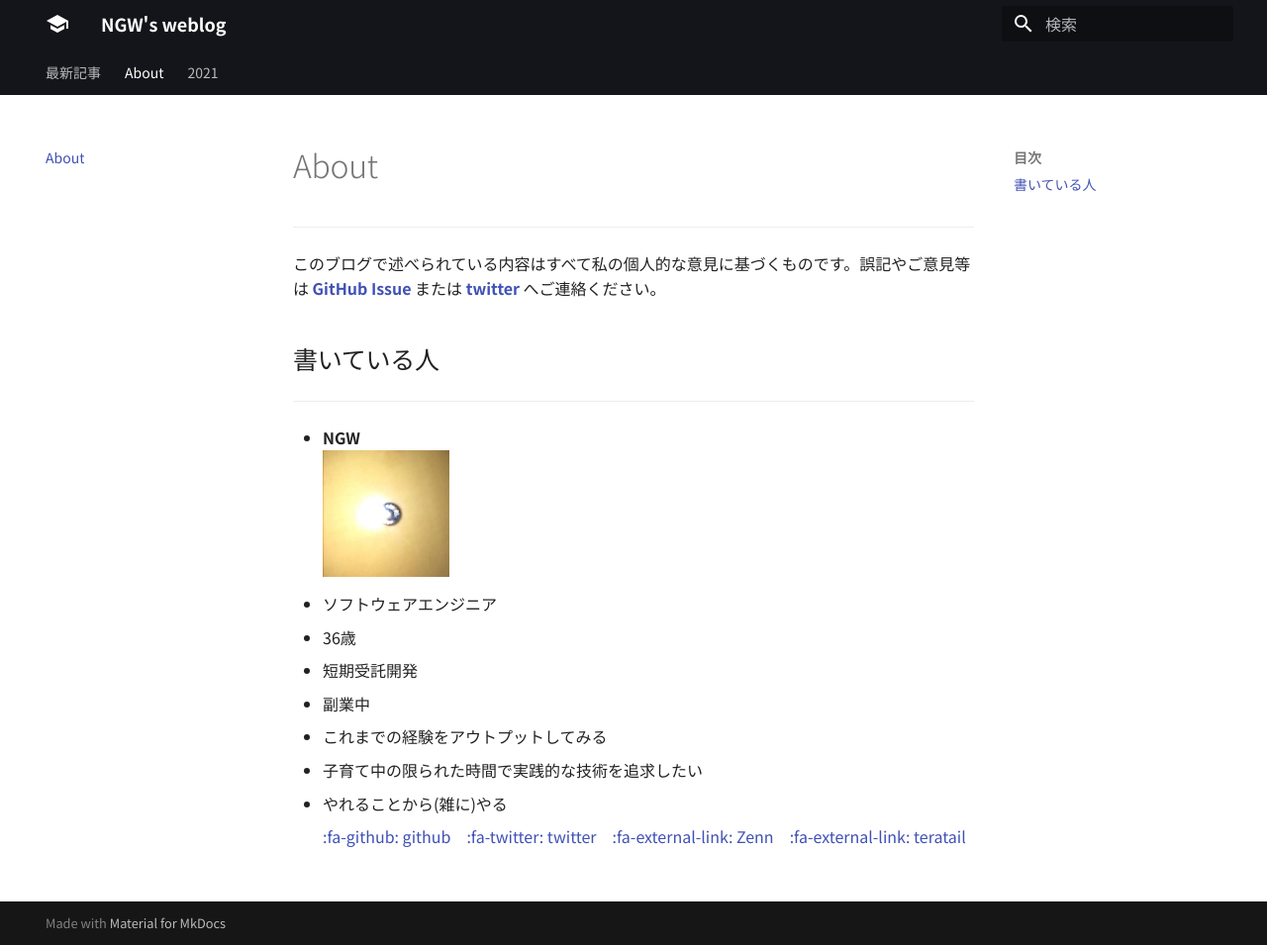
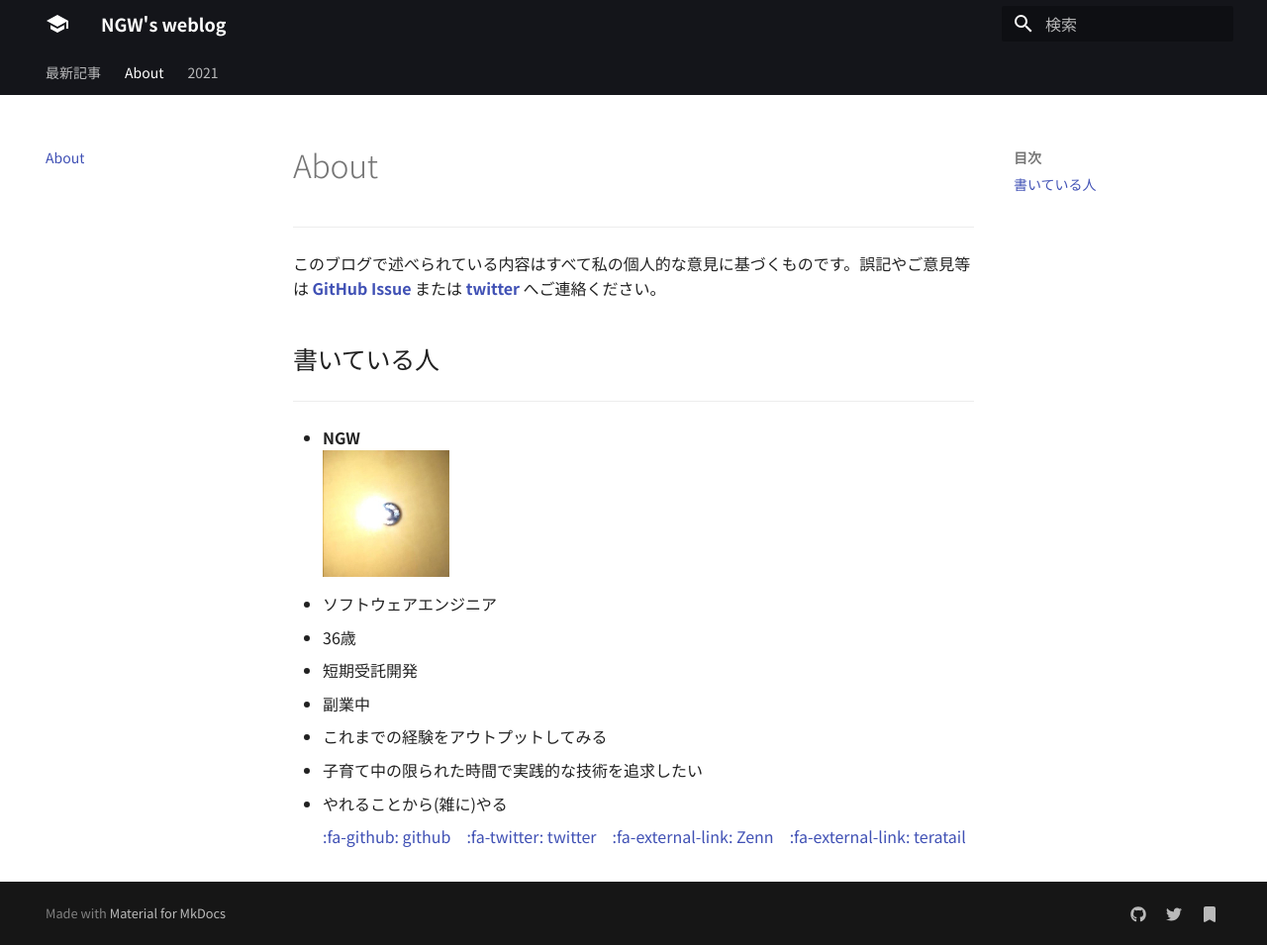
Before and after one commit to ngwork0301/mkdocs-blog, an MkDocs documentation site: the page built from blog/docs/about.md, in a window 1280 px wide and 955 px high. Shown: the whole window at 99% size. Built offline with MkDocs 1.6.1 and Material for MkDocs 9.7.7, drawn with Linux system fonts in a browser that asks for light colours; nearby versions of some CDN libraries; some web fonts are replaced.

Commit message:
fix #20 : Show icon link in footer.

```diff
--- a/blog/mkdocs.yml
+++ b/blog/mkdocs.yml
@@ -17,15 +17,6 @@ theme:
   icon:
     logo: material/school
     repo: fontawesome/brands/git-alt
-
-extra:
-  social:
-    - icon: fontawesome/brands/github-alt
-      link: https://github.com/ngwork0301
-    - icon: fontawesome/brands/twitter
-      link: https://twitter.com/ngwork0301
-    - icon: fontawesome/solid/bookmark
-      link: https://zenn.dev/ngw
 
 markdown_extensions:
     - meta
@@ -47,17 +38,22 @@ markdown_extensions:
     - mdx_truly_sane_lists:
         nested_indent: 2
 
+extra:
+    font:
+        text: "Noto Sans JP"
+        code: "Consolas"
+    social:
+      - icon: fontawesome/brands/github
+        link: https://github.com/ngwork0301
+      - icon: fontawesome/brands/twitter
+        link: https://twitter.com/ngwork0301
+      - icon: fontawesome/solid/bookmark
+        link: https://zenn.dev/ngw
+
 extra_css:
     - "https://fonts.googleapis.com/earlyaccess/notosansjp.css"
     - "https://fonts.googleapis.com/css?family=Open+Sans:600,800"
     - "https://maxcdn.bootstrapcdn.com/font-awesome/4.6.1/css/font-awesome.min.css"
-
-
-extra:
-    font:
-        text: "Noto Sans JP"
-        code: "Consolas"
-extra_css:
 
 extra_javascript:
   - http://cdn.mathjax.org/mathjax/latest/MathJax.js?config=TeX-AMS-MML_HTMLorMML
```
